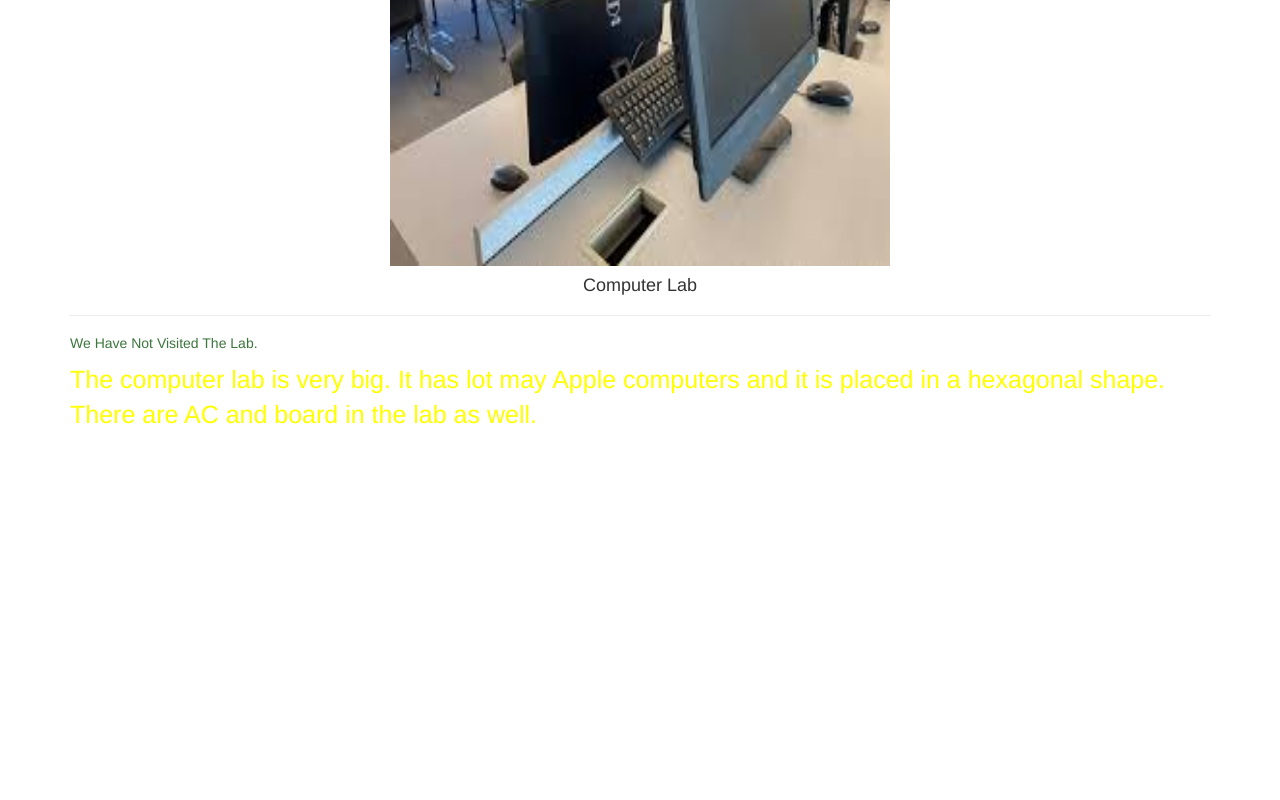
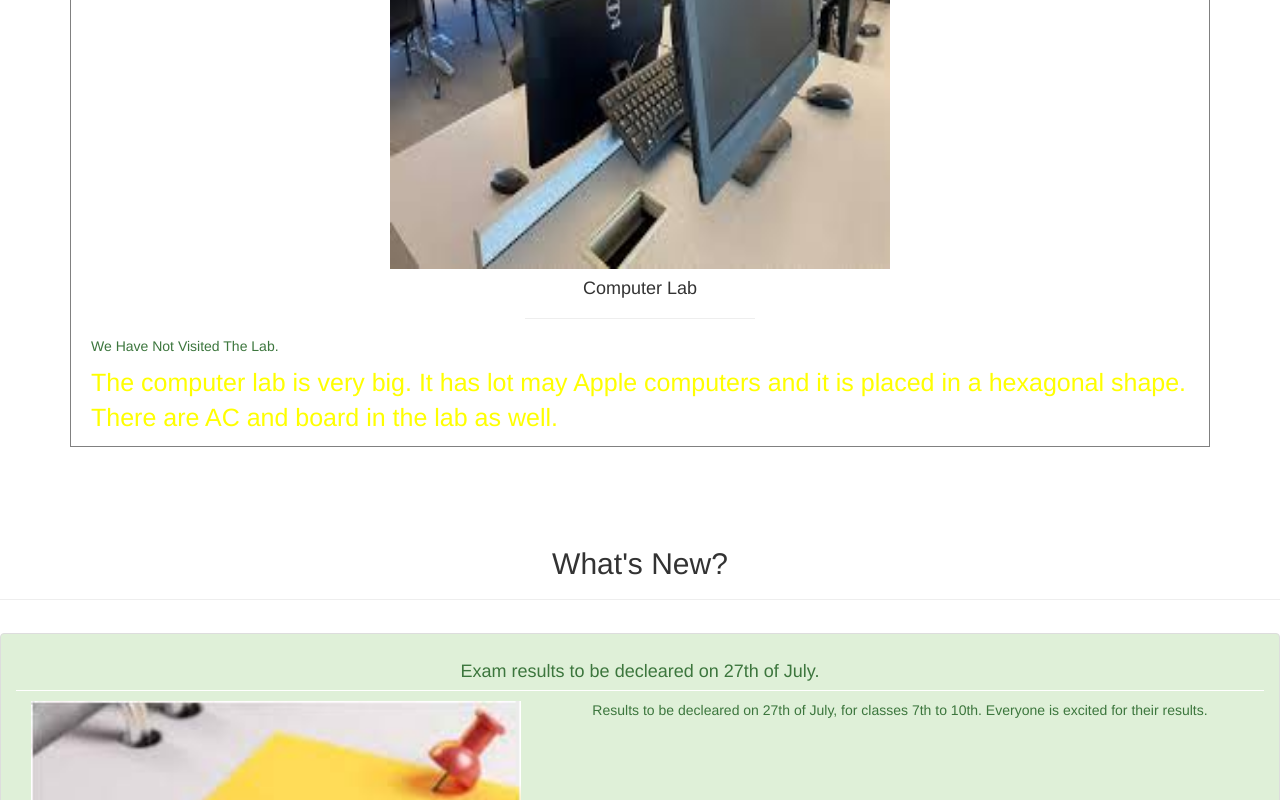
Before and after one commit to Minecraft224/School-Website, a plain HTML site: page index.html in a window 1280 px wide. Shown: the part 1779-2579 px from the top of the page. Before the commit the page ends 2262 px from the top, so only its background shows below. Drawn offline with nearby package versions, Linux system fonts and the light colour scheme.

Commit message:
Add files via upload

```diff
--- a/index.html
+++ b/index.html
@@ -87,6 +87,25 @@
         </center>
     </div>
 
+    <div class="page-header col-lg-12 col-md-12 col-sm-12 col-xs-12" id="new">
+        <h2 class="text-capitalize">What's New?</h2>
+    </div>
+    <ul class="list-group">
+        <li class="list-group-item list-group-item-success col-lg-12 col-md-12 col-sm-12 col-xs-12 environment_li">
+            <h4>Exam results to be decleared on 27th of July.</h4>
+            <img src="Exam.jpg" class="img-responsive col-lg-5 col-md-5 col-sm-5 col-xs-12">
+            <p class="list-group-item-text col-lg-7 col-md-7 col-sm-7 col-xs-12">Results to be decleared on 27th of July, for classes 7th to 10th. Everyone is excited for their results.</p>
+        </li>
+
+        <li class="list-group-item list-group-item-warning col-lg-12 col-md-12 col-sm-12 col-xs-12 environment_li">
+            <h4>A famous sports teacher came back in DPS Aligarh Senior Wing.</h4>
+            <img src="Sports.jpg" class="img-responsive col-lg-5 col-md-5 col-sm-5 col-xs-12">
+            <p class="list-group-item-text col-lg-7 col-md-7 col-sm-7 col-xs-12">A very old sports teacher returned to DPS Aligarh Senior Wing. He is the head of all sports of Dps branch. He is very good in sports. His returning journey is a great pleasure for the heads of DPs. His name Is Arindham.</p>
+        </li>
+    </ul>
+
+
+
 </body>
 
 </html>
--- a/style.css
+++ b/style.css
@@ -65,3 +65,21 @@ input
     font-size: 25px;
     color: yellow;
 }
+.campus-maindiv{
+ border: 1px solid grey;
+    padding-left: 0px;
+    padding-right: 0px;
+    float: none;
+}
+.environment_li{
+    margin-top: 13px;
+}
+.environment_li h4{
+    border-bottom: 1px solid white;
+    padding: 8px;
+}
+.campus-maindiv hr{
+    width: 230px;
+}
+.campus-maindiv h5, .campus-maindiv p{
+    margin-left: 20px;
```
Also changed, not shown: Exam.jpg (added), Sports.jpg (added).
